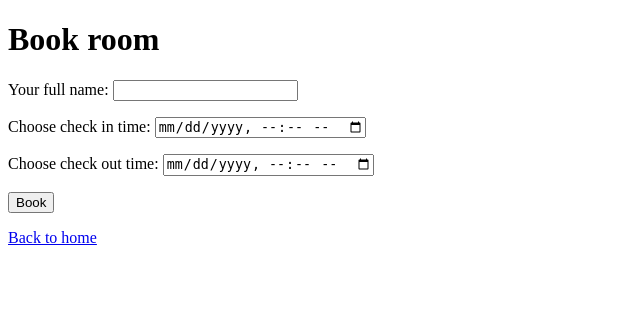
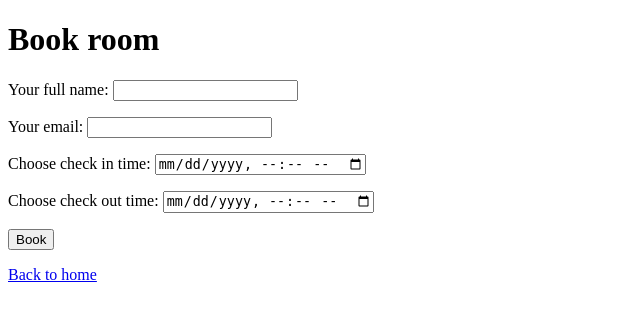
Before and after one commit to Illugha/Booking_system, a Django app: template templates/booking/book_room.html in a window 1280 px wide. Shown: the top 321 px of the page, without its empty margins (0-640 px from the left). Run offline with Django 5.2, Linux system fonts and the light colour scheme; the template is opened without the code that fills it, so the values that code supplies are empty.

Commit message:
added additional info about room (it's location), added email field for booking room (I'd add an email verification in future x_x)

```diff
--- a/book/models.py
+++ b/book/models.py
@@ -22,6 +22,7 @@ class Booking(models.Model):
     end_time = models.DateTimeField()
     creation_time = models.DateTimeField(auto_now_add=True)
     customer_name = models.CharField(max_length=100, default='Guest')
+    customer_email = models.EmailField(max_length=254)
 
     def __str__(self):
         return f"Booking by {self.customer_name} for Room #{self.room.number} from {self.start_time} to {self.end_time}"
--- a/booking/urls.py
+++ b/booking/urls.py
@@ -4,7 +4,7 @@ from django.urls import include
 
 urlpatterns = [
     path('admin/', admin.site.urls),
-    path('home/', include('book.urls')),
+    path('', include('book.urls')),
     path('info/', include('book.urls')),
     path('bookings/', include('book.urls')),
 ]
--- a/templates/booking/book_room.html
+++ b/templates/booking/book_room.html
@@ -17,6 +17,10 @@
         <input type="text" id="customer_name" name="customer_name" required>
         </p>
         <p>
+        <label for="customer_email">Your email:</label>
+        <input type="email" id="customer_email" name="customer_email" required>
+        </p>
+        <p>
         <label for="booking_date">Choose check in time:</label>
         <input type="datetime-local" id="start_time" name="start_time">
         </p>
--- a/templates/booking/info_room.html
+++ b/templates/booking/info_room.html
@@ -3,6 +3,7 @@
     <h1>Room {{ room.number }} details</h1>
     <p>Capacity: {{ room.capacity }}</p>
     <p>Price per night: ${{ room.price_per_night }}</p>
+    <p>Location: {{ room.location }}</p>
 
     <h2>Existing bookings for this room:</h2>
     {% if bookings %}
```
Also changed, not shown: book/migrations/0005_booking_customer_email.py (added).
